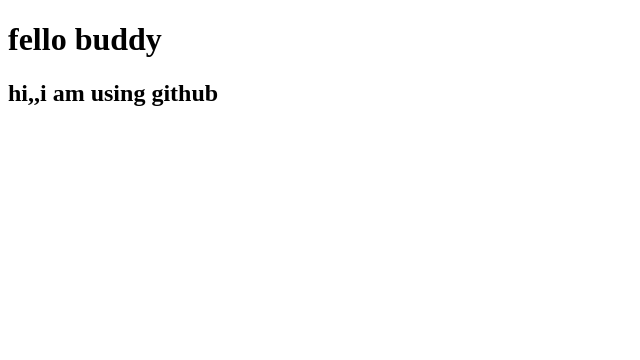
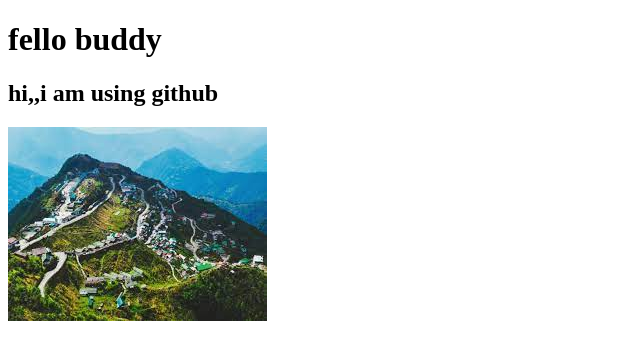
Before and after one commit to ahammadhossenEazaz/my-first-web-site, a plain HTML site: page index.html in a window 1280 px wide. Shown: the whole page, without its empty margins (0-640 px from the left). Drawn offline with Linux system fonts and the light colour scheme.

Commit message:
picture add

```diff
--- a/index.html
+++ b/index.html
@@ -9,6 +9,7 @@
 <body>
     <h1>fello buddy</h1>
     <h2>hi,,i am using github</h2>
+    <img src = "sikkim.jpg"></img>
 
 </body>
 </html>
```
